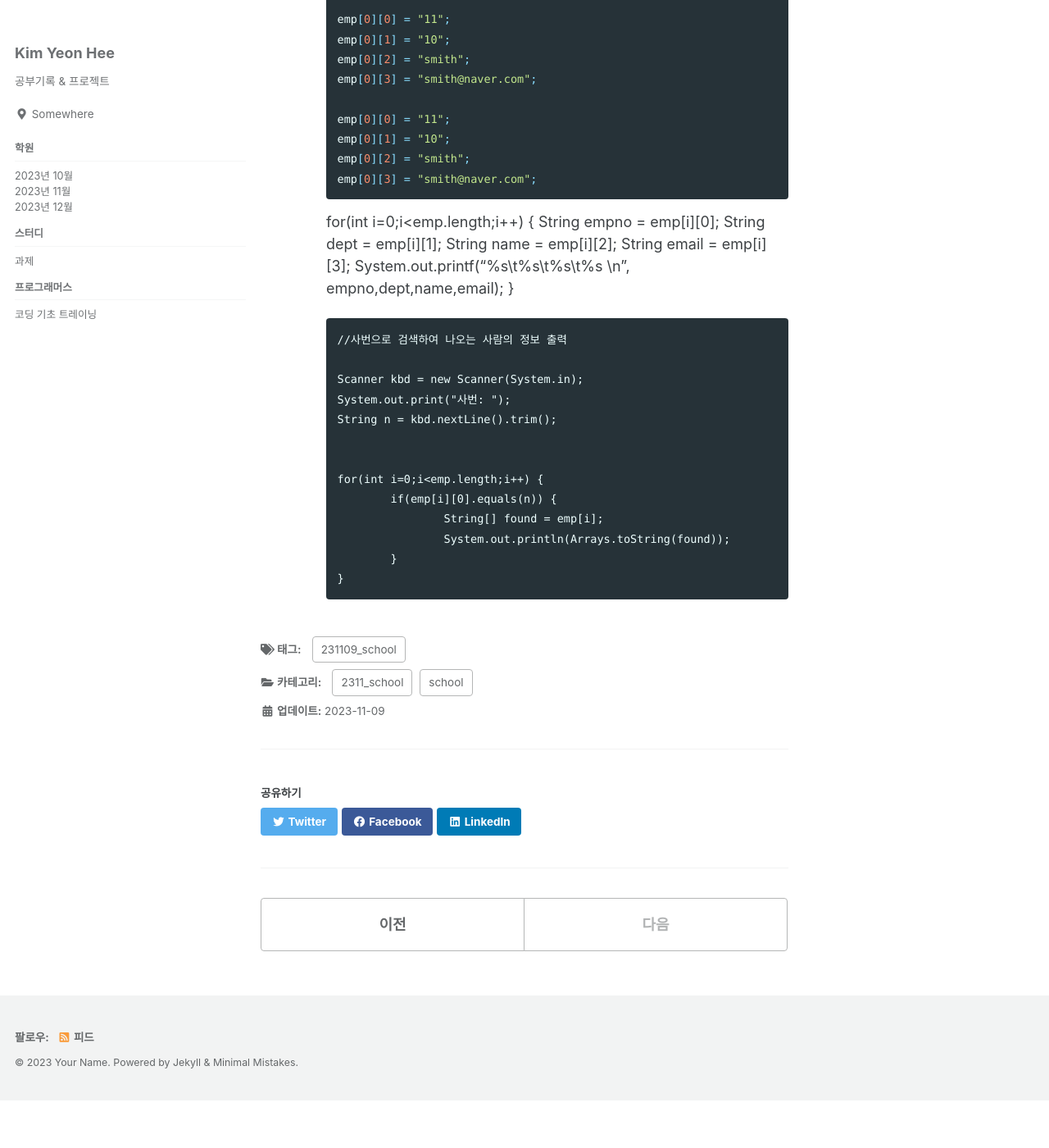
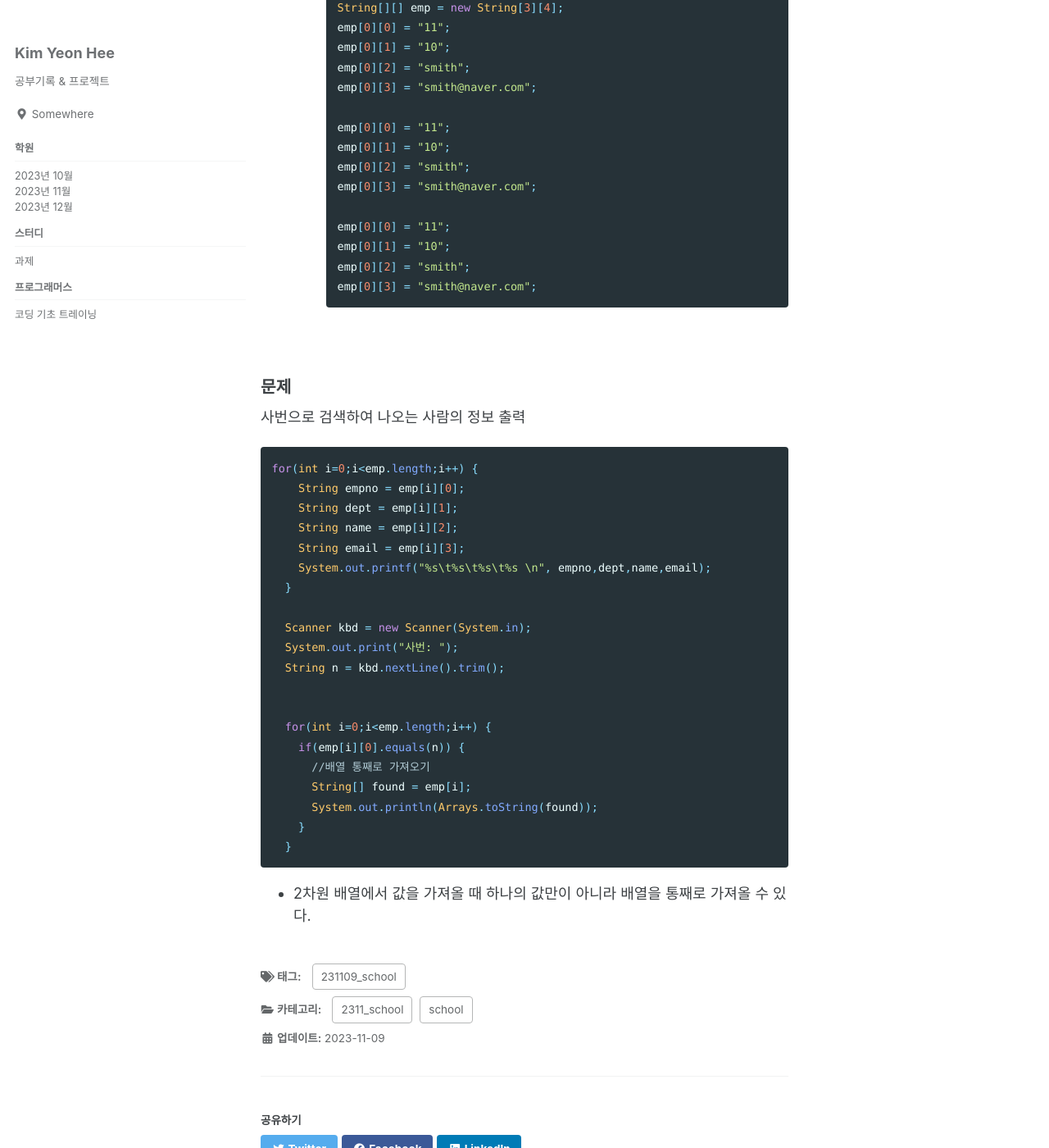
Before and after one commit to YonY-K/YonY-K.github.io, a Jekyll site: the page built from school/2311_school/_posts/2023-11-09/2023-11-09-8period.md, in a window 1280 px wide and 1400 px high, scrolled down 792 px. Shown: the whole window at 82% size. Built offline with Jekyll 4.4.1, drawn with Linux system fonts in a browser that asks for light colours; cached includes are drawn as plain includes; before the commit the page ends 2134 px from its top, so only the background shows below that; some of the changed text lies outside the part shown.

Commit message:
posts update

````diff
--- a/school/2311_school/_posts/2023-11-09/2023-11-09-8period.md
+++ b/school/2311_school/_posts/2023-11-09/2023-11-09-8period.md
@@ -11,6 +11,11 @@ tag: 231109_school
 - 2차원배열
   - 배열의 주소가 저장된다.
   - 배열들의 배열
+  - 첫번째 배열[]에는 방마다 두번째 배열[]의 주소가 들어가있다.
+  - 제일 마지막 [] 에 들어있는 숫자가 실제 값이 저장된 배열의 길이
+  - 피라미드로 생각하면 쉽다.
+
+
     ```java
     int[][] num = new int[3][4];
     //길이가 4인 1차원배열을 3개 거느린 배열
@@ -40,24 +45,31 @@ tag: 231109_school
     emp[0][3] = "smith@naver.com";
     ```
 
-    for(int i=0;i<emp.length;i++) {
-	    	String empno = emp[i][0];
-	    	String dept = emp[i][1];
-	    	String name = emp[i][2];
-	    	String email = emp[i][3];
-	    	System.out.printf("%s\t%s\t%s\t%s \n", empno,dept,name,email);
-	    }
+<br>
 
-	    //사번으로 검색하여 나오는 사람의 정보 출력
+### 문제
+사번으로 검색하여 나오는 사람의 정보 출력
 
-	    Scanner kbd = new Scanner(System.in);
-	    System.out.print("사번: ");
-	    String n = kbd.nextLine().trim();
+```java
+for(int i=0;i<emp.length;i++) {
+    String empno = emp[i][0];
+    String dept = emp[i][1];
+    String name = emp[i][2];
+    String email = emp[i][3];
+    System.out.printf("%s\t%s\t%s\t%s \n", empno,dept,name,email);
+  }
+
+  Scanner kbd = new Scanner(System.in);
+  System.out.print("사번: ");
+  String n = kbd.nextLine().trim();
 
 
-	    for(int i=0;i<emp.length;i++) {
-	    	if(emp[i][0].equals(n)) {
-	    		String[] found = emp[i];
-	    		System.out.println(Arrays.toString(found));
-	    	}
-	    }
+  for(int i=0;i<emp.length;i++) {
+    if(emp[i][0].equals(n)) {
+      //배열 통째로 가져오기
+      String[] found = emp[i];
+      System.out.println(Arrays.toString(found));
+    }
+  }
+```
+- 2차원 배열에서 값을 가져올 때 하나의 값만이 아니라 배열을 통째로 가져올 수 있다.
````
Also changed, not shown: programmers/basics_training/_posts/2023-11-09-day2.md (added, +112 -0 lines).
